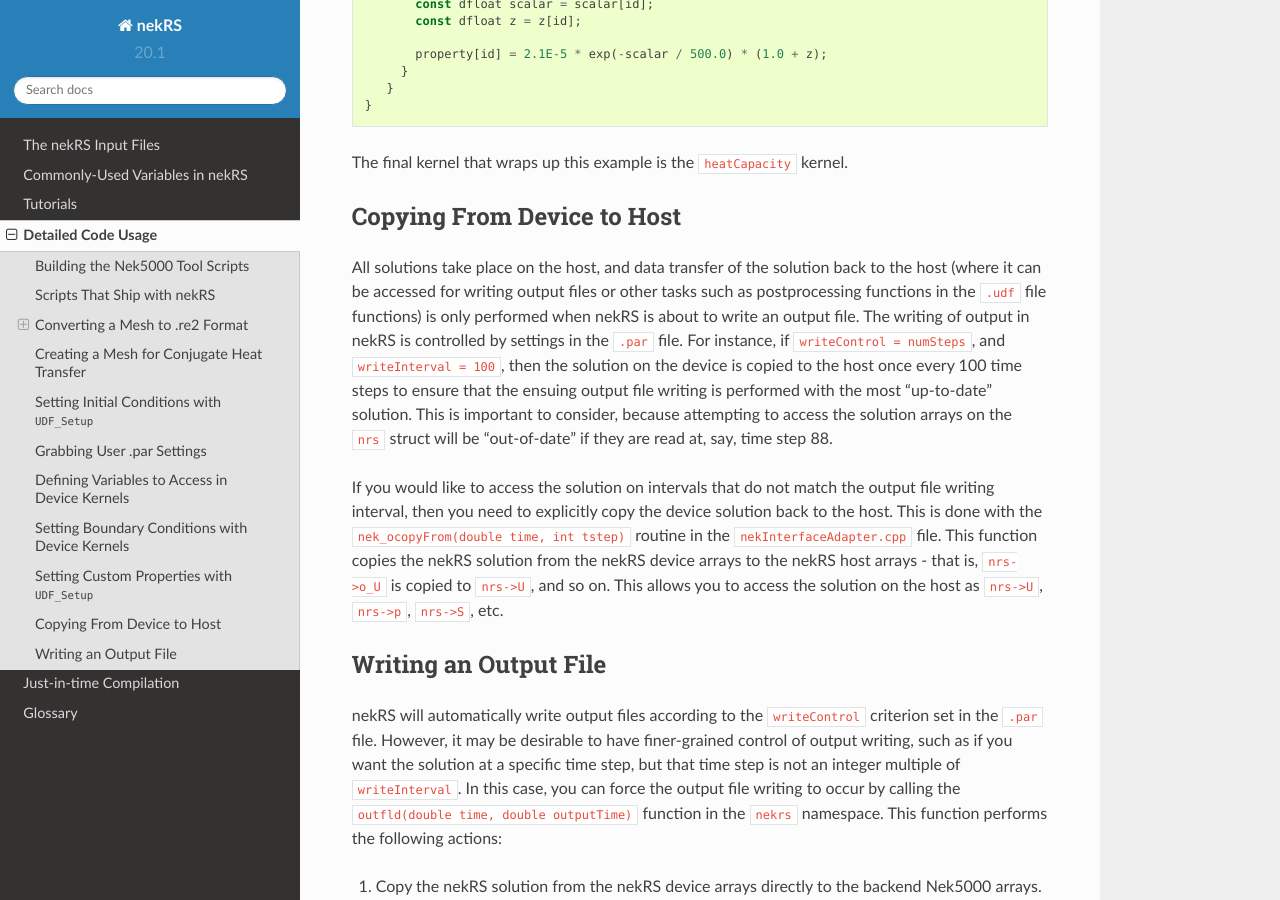
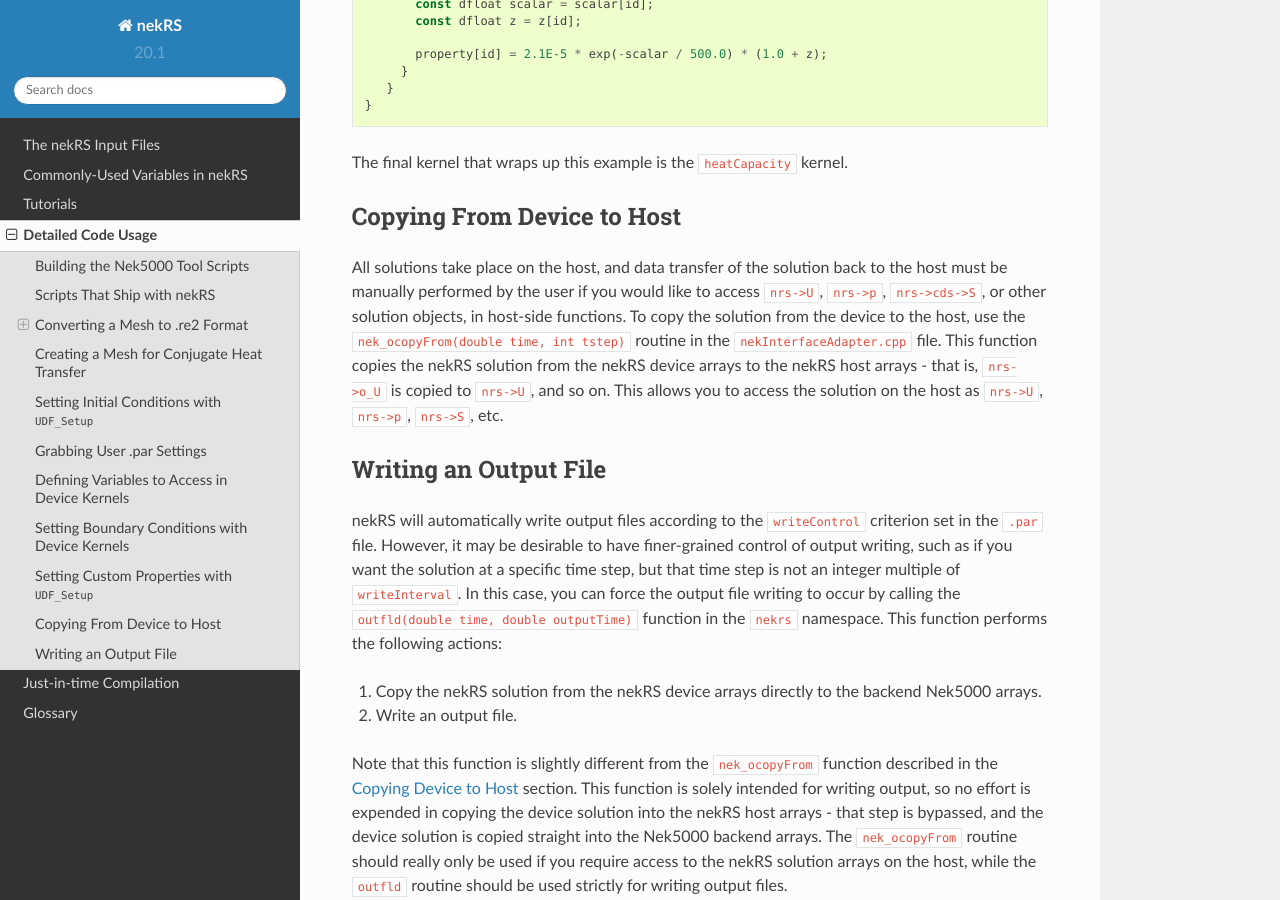
Before and after one commit to aprilnovak/nekRSDoc, a Sphinx documentation site: the page built from source/detailed_usage.rst, in a window 1280 px wide and 900 px high, scrolled down 11254 px. Built offline with Sphinx 7.4.7 and the Read the Docs theme 2.0.0, drawn with Linux system fonts in a browser that asks for light colours.

Commit message:
Correct misunderstanding in getting data from device to host.

```diff
--- a/source/detailed_usage.rst
+++ b/source/detailed_usage.rst
@@ -625,18 +625,9 @@ Copying From Device to Host
 ---------------------------
 
 All solutions take place on the host, and data transfer of the solution back to the host
-(where it can be accessed for writing output files or other tasks such as postprocessing
-functions in the ``.udf`` file functions) is only performed when nekRS is about to write
-an output file. The writing of output in nekRS is controlled by settings in the ``.par``
-file. For instance, if ``writeControl = numSteps``, and ``writeInterval = 100``, then the solution
-on the device is copied to the host once every 100 time steps to ensure that the
-ensuing output file writing is performed with the most "up-to-date" solution. This is
-important to consider, because attempting to access the solution arrays on the ``nrs``
-struct will be "out-of-date" if they are read at, say, time step 88.
-
-If you would like to access the solution on intervals that do not match the output file
-writing interval, then you need to explicitly copy the device solution back to the host.
-This is done with the ``nek_ocopyFrom(double time, int tstep)`` routine in the
+must be manually performed by the user if you would like to access ``nrs->U``, ``nrs->p``,
+``nrs->cds->S``, or other solution objects, in host-side functions. To copy the solution
+from the device to the host, use the ``nek_ocopyFrom(double time, int tstep)`` routine in the
 ``nekInterfaceAdapter.cpp`` file. This function copies
 the nekRS solution from the nekRS device arrays to the nekRS host arrays - that is,
 ``nrs->o_U`` is copied to ``nrs->U``, and so on. This
```
